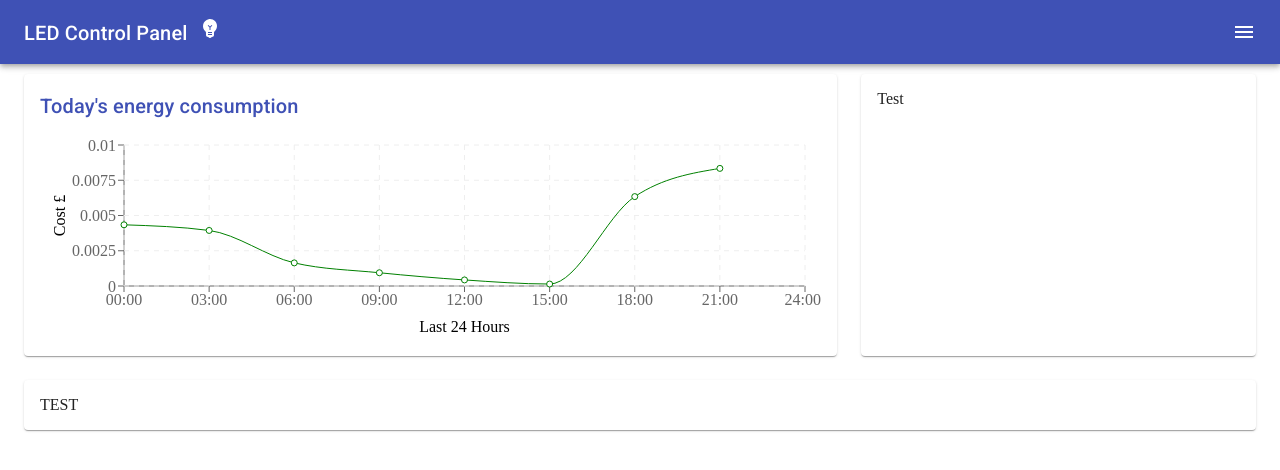
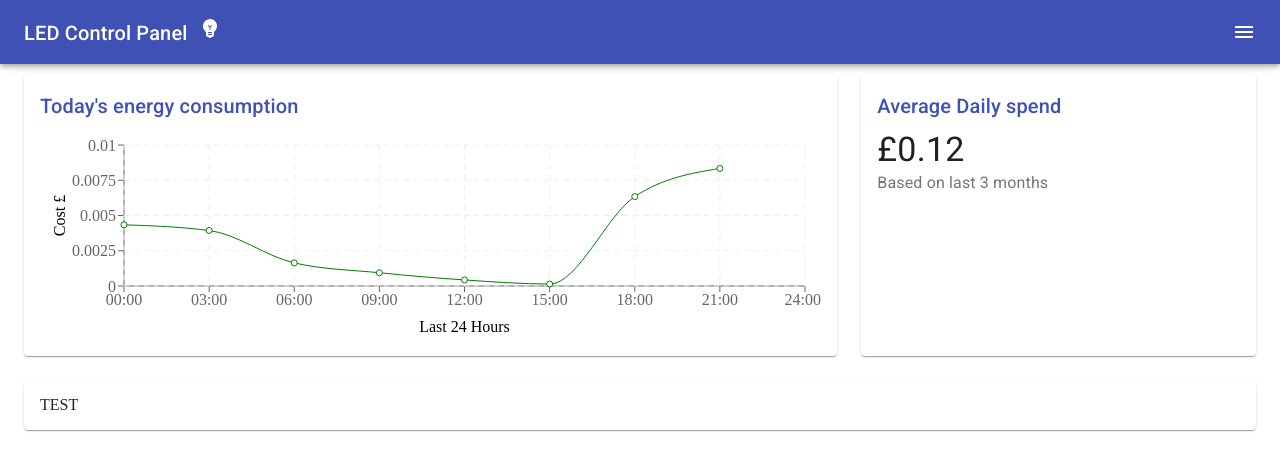
Before and after one commit to oczkowski/LEDControlDashboard, a React (Create React App) app: page / in a window 1280 px wide. Shown: the top 470 px of the page. Built offline with nearby package versions, Linux system fonts and the light colour scheme.

Commit message:
Money card

```diff
--- a/src/components/dashboard/index.js
+++ b/src/components/dashboard/index.js
@@ -6,6 +6,7 @@ import Grid from '@material-ui/core/Grid';
 import Paper from '@material-ui/core/Paper';
 // Components
 import Chart from '../utilities/Chart';
+import MoneyCard from '../utilities/MoneyCards';
 
 const useStyles = makeStyles(theme => ({
     root: {
@@ -40,7 +41,13 @@ export default props => {
             </Grid>
             {/* Recent Deposits */}
             <Grid item xs={12} md={5} lg={4}>
-                <Paper className={fixedHeightPaper}>Test</Paper>
+                <Paper className={fixedHeightPaper}>
+                    <MoneyCard
+                        title="Average Daily spend"
+                        value="£0.12"
+                        subValue="Based on last 3 months"
+                    />
+                </Paper>
             </Grid>
             {/* Recent Orders */}
             <Grid item xs={12}>
--- /dev/null
+++ b/src/components/utilities/MoneyCards.js
@@ -0,0 +1,34 @@
+import React from 'react';
+import { makeStyles } from '@material-ui/core/styles';
+import Typography from '@material-ui/core/Typography';
+
+const useStyles = makeStyles({
+    depositContext: {
+        flex: 1
+    }
+});
+
+export default props => {
+    const classes = useStyles();
+    return (
+        <React.Fragment>
+            <Typography
+                component="h2"
+                variant="h6"
+                color="primary"
+                gutterBottom
+            >
+                {props.title}
+            </Typography>
+            <Typography component="p" variant="h4">
+                {props.value}
+            </Typography>
+            <Typography
+                color="textSecondary"
+                className={classes.depositContext}
+            >
+                {props.subValue}
+            </Typography>
+        </React.Fragment>
+    );
+};
```
